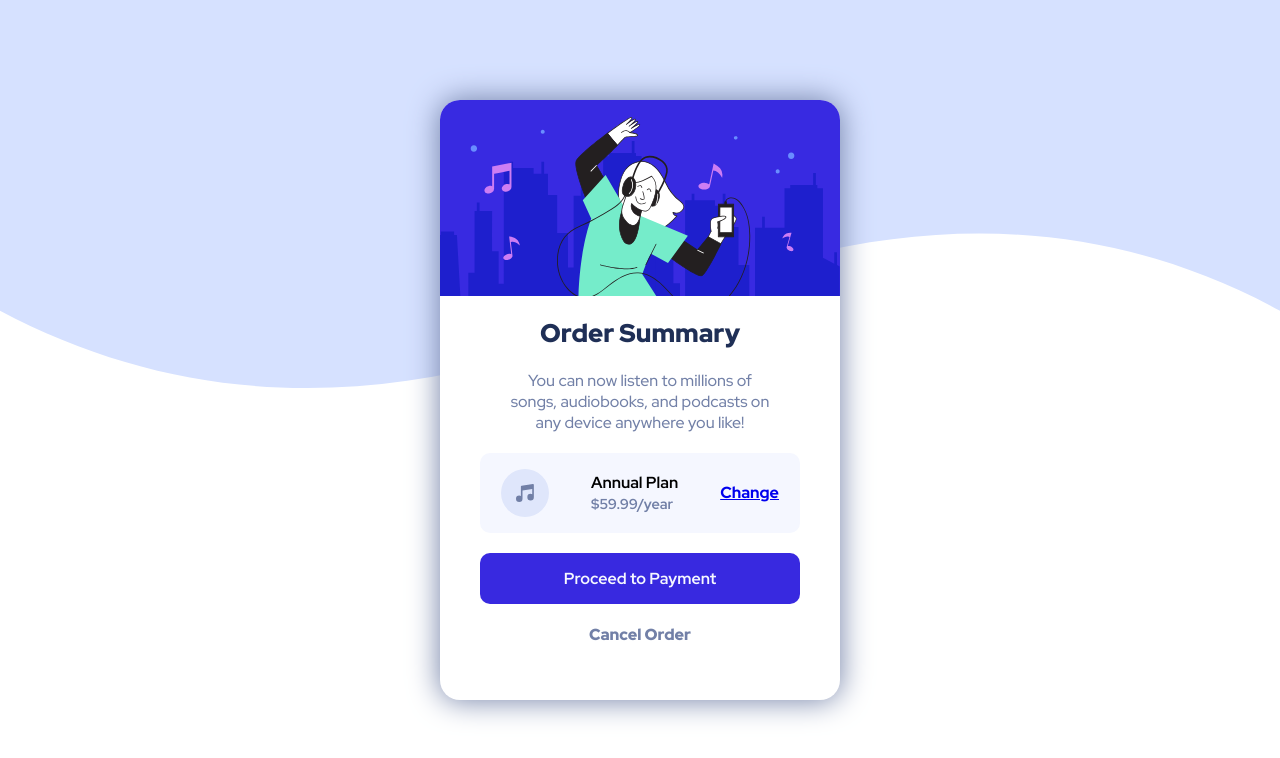
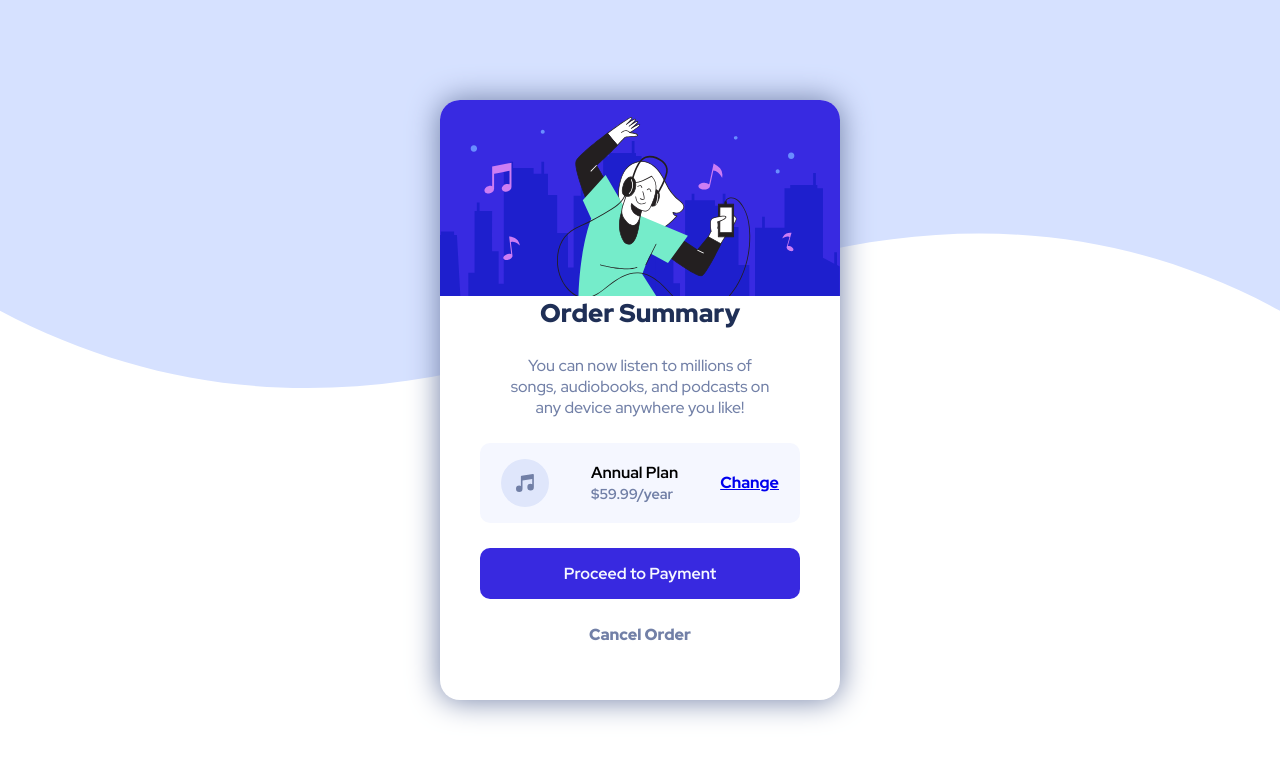
Before and after one commit to Dicesaro/HTML-CSS, a plain HTML site: page order-summary-component-main/index.html in a window 1280 px wide. Drawn offline with Linux system fonts and the light colour scheme.

Commit message:
Agregando espacios

```diff
--- a/order-summary-component-main/style.css
+++ b/order-summary-component-main/style.css
@@ -47,10 +47,7 @@ article {
   flex-flow: column wrap;
   justify-content: center;
   align-items: center;
-}
-
-article > * {
-  margin-top: 20px;
+  gap: 25px;
 }
 
 h1 {
```
